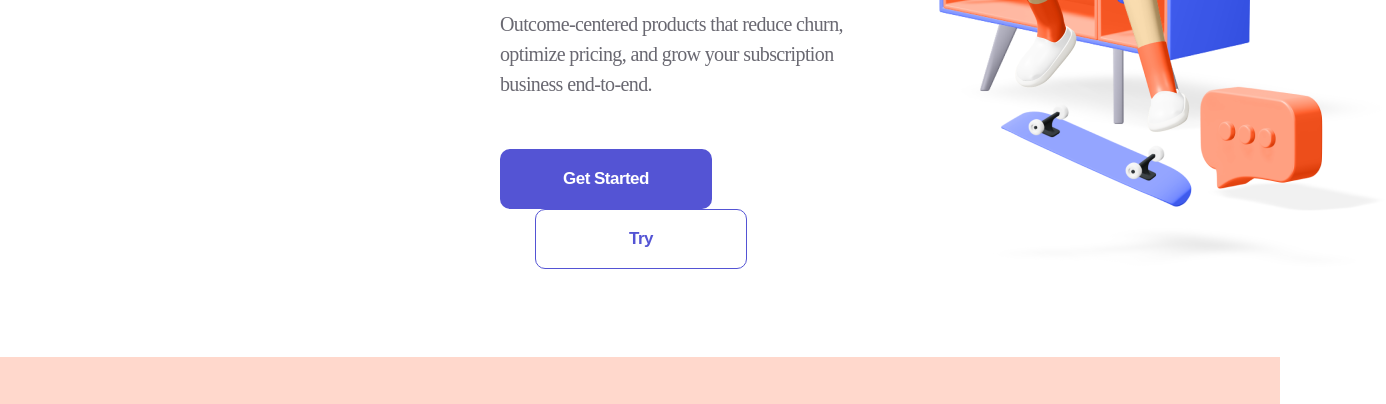
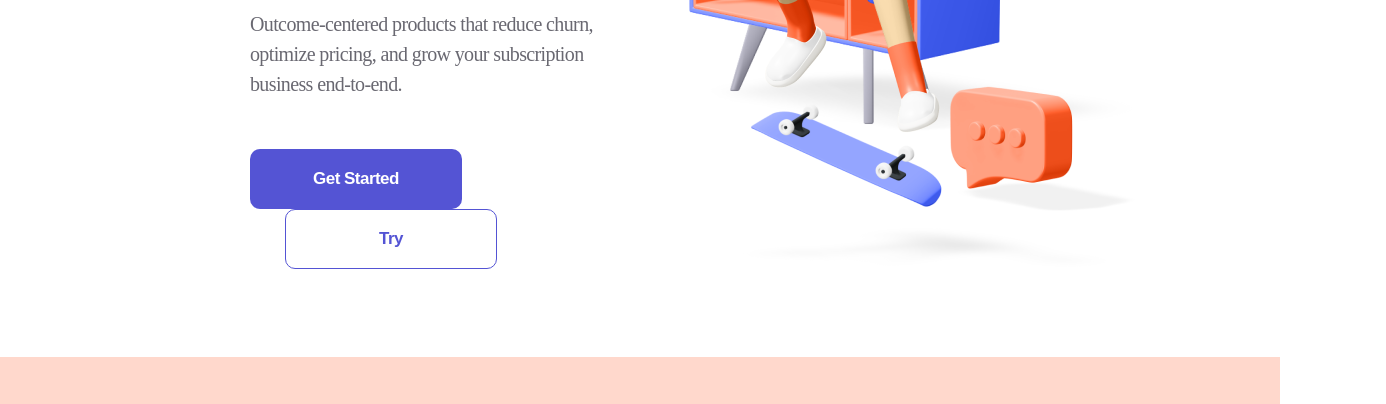
Before and after one commit to Tipdi/logo, a plain HTML site: page index.html in a window 1280 px wide. Shown: the part 493-897 px from the top of the page, 1386 px wide, since content can reach past the window. Drawn offline with Linux system fonts and the light colour scheme.

Commit message:
Update style.css

```diff
--- a/style.css
+++ b/style.css
@@ -75,8 +75,8 @@
 .container_about{
 
     margin: 105px auto 85px;
-    padding-left: 500px;
-    padding-right: 400px;
+    padding-left: 250px;
+    padding-right: 150px;
 }
 
 .about_title{
```
